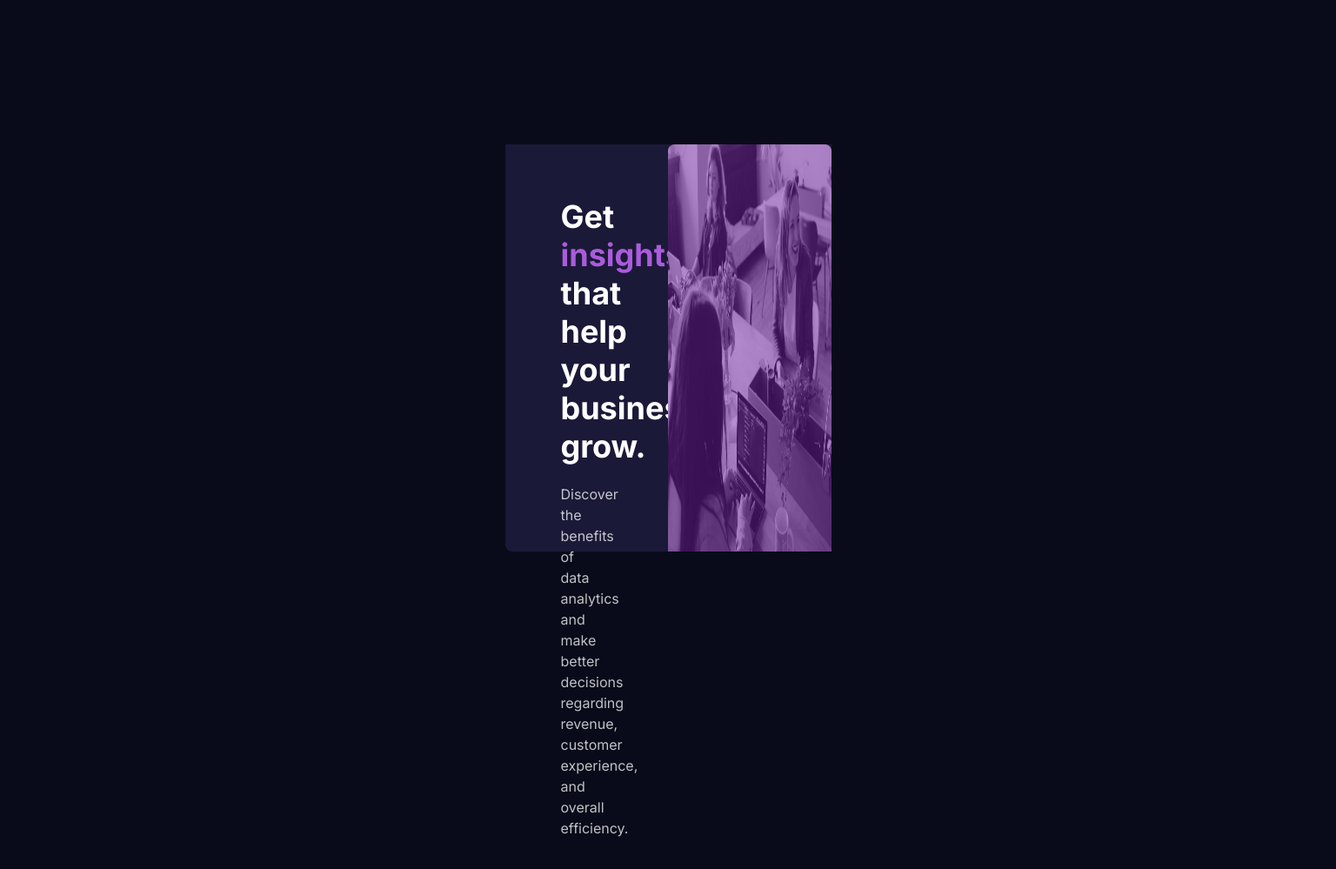
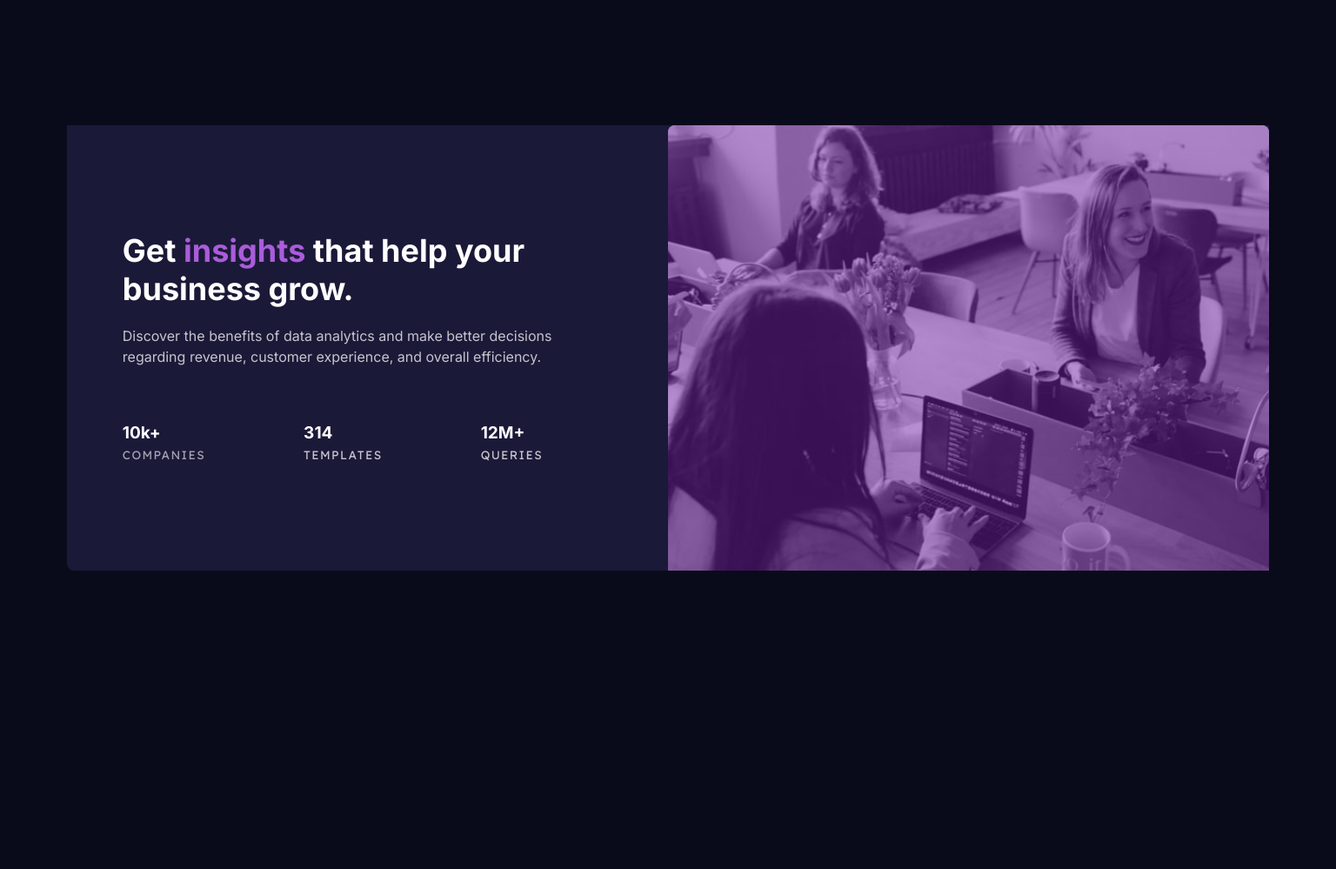
Before and after one commit to LuisLara28/-Frontend-mentor-challenge-3, a plain HTML site: page index.html in a window 1536 px wide. Shown: the top 999 px of the page at 87% size. After the commit the page ends 800 px from the top, so only its background shows below. Drawn offline with Linux system fonts and the light colour scheme.

Commit message:
Update styles.css

```diff
--- a/styles.css
+++ b/styles.css
@@ -27,7 +27,6 @@ body {
   position: relative;
   margin: 3rem 0;
   width: 90%;
-  max-width: 375px;
 }
 
 .content-card {
@@ -115,13 +114,13 @@ h4 {
   margin-bottom: 1.5rem;
 }
 
-@media (min-width: 1440px) {
+@media (min-width: 800px) {
   body {
     height: 100vh;
+    width: 100%;
   }
   .card-container {
     flex-direction: row-reverse;
-    width: 80%;
   }
   .header-img {
     height: 100%;
```
